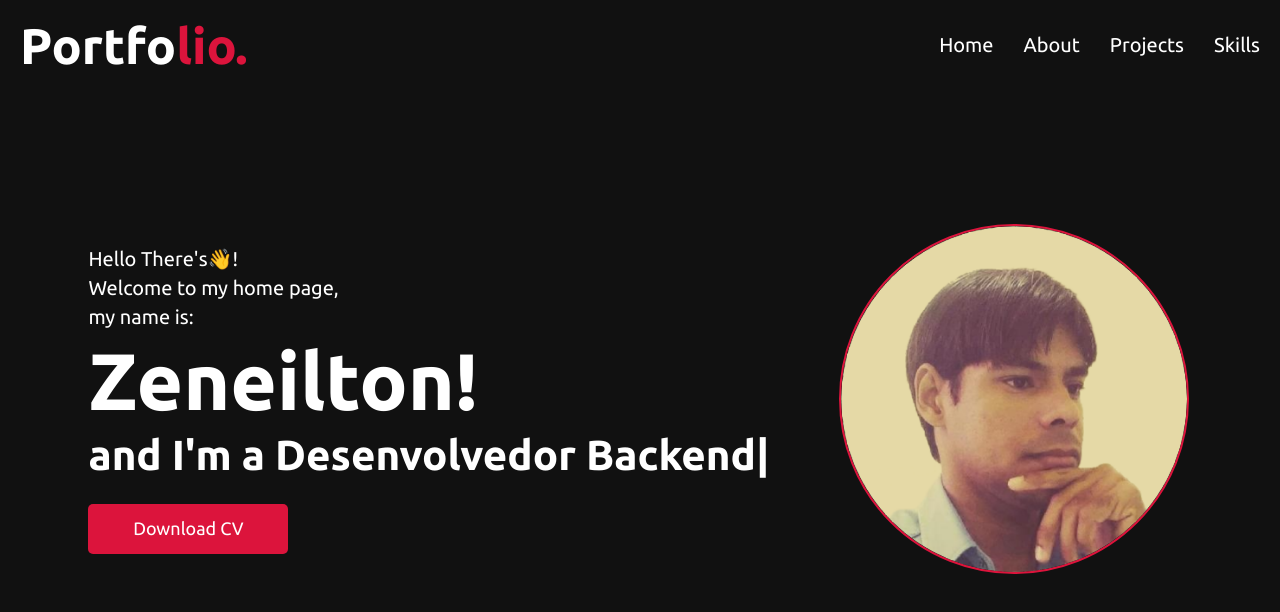
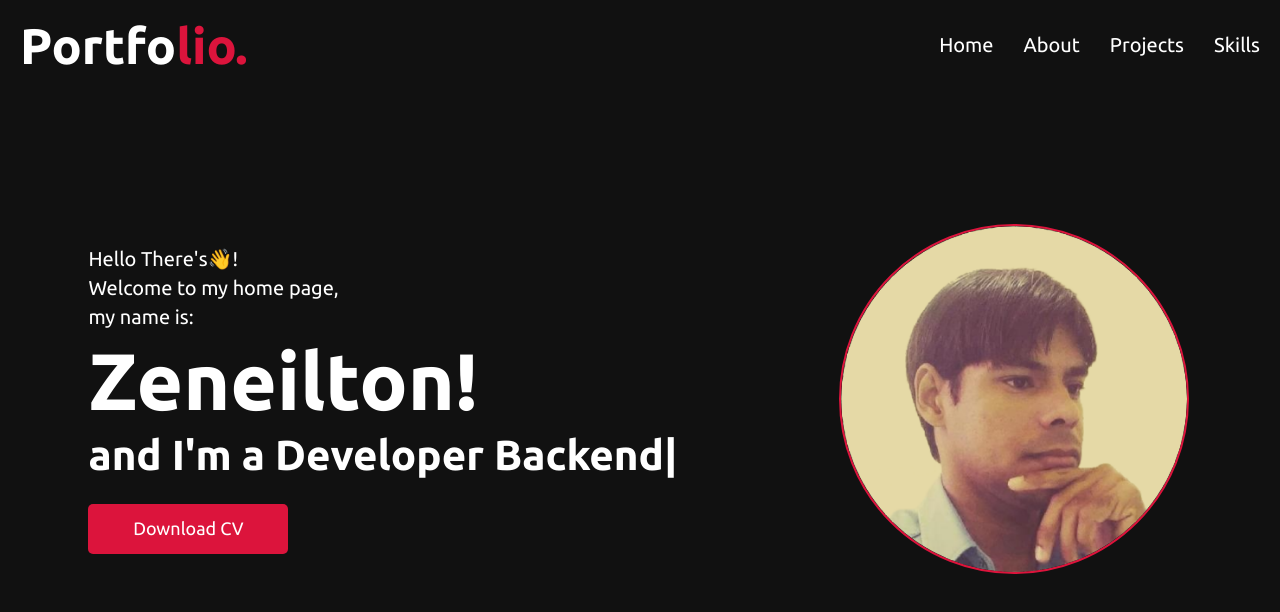
Before and after one commit to zeneiltongpdev/my-portfolio, a React (Vite) app: page / in a window 1280 px wide. Shown: the top 612 px of the page. Built offline with nearby package versions, Linux system fonts and the light colour scheme.

Commit message:
change names to english

```diff
--- a/src/pages/Home/index.tsx
+++ b/src/pages/Home/index.tsx
@@ -242,11 +242,11 @@ const Home = () => {
 
                             <Description>and I'm a <Animation
                                 sequence={[
-                                    'Desenvolvedor Frontend',
+                                    'Developer Frontend',
                                     1000,
-                                    'Desenvolvedor Backend',
+                                    'Developer Backend',
                                     1000,
-                                    'Desenvolvedor Fullstack',
+                                    'Developer Fullstack',
                                     1000,
                                 ]}
                                 speed={1}
```
